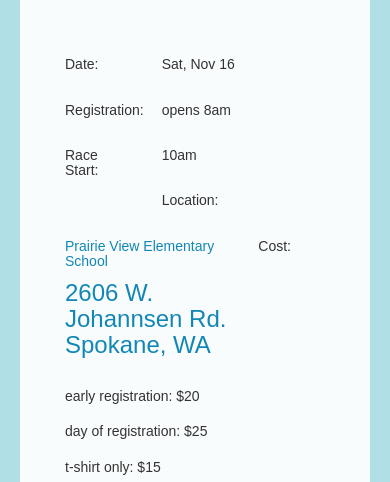
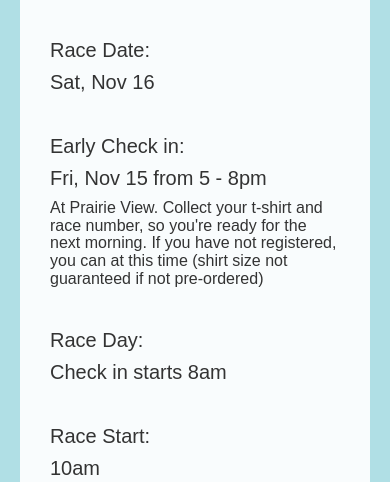
Before and after one commit to trenthp/BElieve, a plain HTML site: page index.html in a window 390 px wide. Shown: the part 575-1057 px from the top of the page. Drawn offline with Linux system fonts and the light colour scheme.

Commit message:
year3_update1

```diff
--- a/css/styles.css
+++ b/css/styles.css
@@ -202,6 +202,9 @@
     h2 {
         font-size: 21px;
     }
+    h3 {
+        font-size: 18px;
+    }
 }
 
 @media(max-width:767px) {
@@ -228,6 +231,12 @@
     .headline {
         padding: 32px 0;
     }
+    h2 {
+        margin-top: 0px;
+    }
+    .list-head {
+        margin-top: 32px;
+    }
 }
 
 @media(max-width:575px) {
@@ -243,12 +252,15 @@
     .panel-body p {
         margin: 8px 0;
     }
+    h3 {
+        font-size: 16px;
+    }
+    .featurette-middle {
+        padding: 0px;
+    }
 }
 
 @media(max-width:432px) {
-    h2 {
-        font-size: 14px;
-    }
     .headline img {
         width: 56%;
     }
@@ -264,9 +276,6 @@
     h1 {
         font-size: 50px;
     }
-    h2 {
-        font-size: 12px;
-    }
     .headline img {
         width: 80%;
     }
--- a/index.html
+++ b/index.html
@@ -59,44 +59,54 @@
             <h1 class="featurette-heading bold">Fund Run</h1>
         </div>
 
-        <div class="col-sm-7 featurette-middle">
-            <div class="col-xs-4">
-                <h2 class="thin">Date&#58;</h2>
+        <div class="col-sm-7 featurette-middle list-head">
+            <div class="col-sm-4 col-xs-12">
+                <h2 class="thin">Race Date&#58;</h2>
             </div>
-            <div class="col-xs-8">
+            <div class="col-sm-8 col-xs-12">
                 <h2>Sat, Nov 16</h2>
             </div>
 
 
-            <div class="col-xs-4">
-                <h2 class="thin">Registration&#58;</h2>
+            <div class="col-sm-4 col-xs-12 list-head">
+                <h2 class="thin">Early Check in&#58;</h2>
             </div>
-            <div class="col-xs-8">
-                <h2>opens 8am</h2>
+            <div class="col-sm-8 col-xs-12">
+                <h2>Fri, Nov 15 from 5 - 8pm</h2>
+                <h3>At Prairie View. Collect your t-shirt and race number, so you're ready for the next morning. If you have not registered, you can at this time (shirt size not guaranteed if not pre-ordered)</h3>
             </div>
 
 
-            <div class="col-xs-4">
+            <div class="col-sm-4 col-xs-12 list-head">
+                <h2 class="thin">Race Day&#58;</h2>
+            </div>
+            <div class="col-sm-8 col-xs-12">
+                <h2>Check in starts 8am</h2>
+            </div>
+
+
+            <div class="col-sm-4 col-xs-12 list-head">
                 <h2 class="thin">Race Start&#58;</h2>
             </div>
-            <div class="col-xs-8">
+            <div class="col-sm-8 col-xs-12">
                 <h2>10am</h2>
             </div>
 
 
-            <div class="col-xs-4">
+            <div class="col-sm-4 col-xs-12 list-head">
                 <h2 class="thin">Location&#58;</h2>
             </div>
-            <div class="col-xs-8">
+            <div class="col-sm-8 col-xs-12">
                 <a href="https://goo.gl/maps/Kz12sqXGs332"><h2>Prairie View Elementary School</h2><h3>2606 W. Johannsen Rd. Spokane, WA</h3></a>
             </div>
 
 
-            <div class="col-xs-4">
+            <div class="col-sm-4 col-xs-12 list-head">
                 <h2 class="thin">Cost&#58;</h2>
             </div>
-            <div class="col-xs-8">
+            <div class="col-sm-8 col-xs-12">
                 <h2>early registration: &#36;20</h2>
+                <h3>early kids registration: &#36;15</h3>
                 <h2>day of registration: &#36;25</h2>
                 <h2>t-shirt only: &#36;15</h2>
                 <h3>Registration includes t-shirt</h3>
```
Also changed, not shown: 2 other files.
